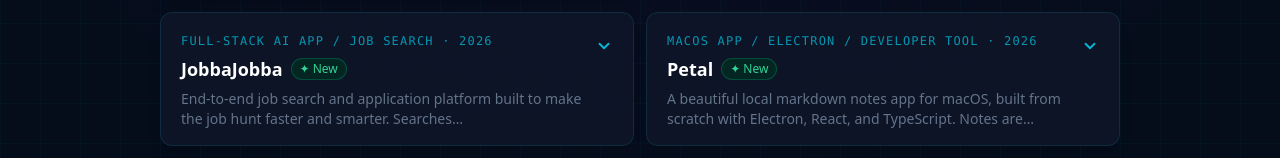
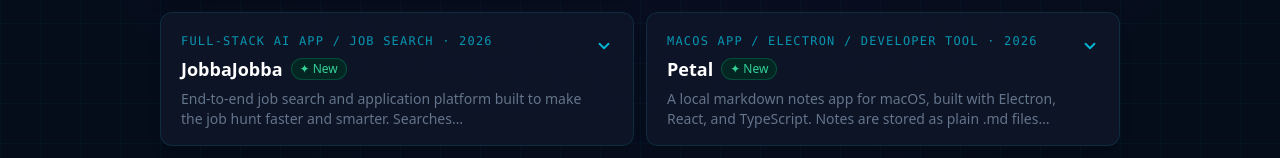
Before and after one commit to EiriniOr/eirini-portfolio, a React (Vite) app: page / in a window 1280 px wide. Shown: the part 817-975 px from the top of the page. Built offline with nearby package versions, Linux system fonts and the light colour scheme.

Commit message:
Update petal card

```diff
--- a/src/App.jsx
+++ b/src/App.jsx
@@ -108,7 +108,7 @@
     year: "2026",
     badge: "new",
     impact:
-      "A beautiful local markdown notes app for macOS, built from scratch with Electron, React, and TypeScript. Notes are stored as plain .md files on disk — no cloud, no accounts, no sync fees. Features a CodeMirror 6 editor with split/preview/edit modes, ⌘K full-text search, folders and #hashtag support, and desktop sticky notes that float on the desktop and render markdown. A menu bar icon keeps the app alive without cluttering the Dock.",
+      "A local markdown notes app for macOS, built with Electron, React, and TypeScript. Notes are stored as plain .md files on disk and can be easily shared with others. Features a CodeMirror 6 editor with split/preview/edit modes, ⌘K full-text search, folders and #hashtag support, and desktop sticky notes that float on the desktop and render markdown.",
     stack: [
       "Electron", "React 18", "TypeScript", "Tailwind CSS",
       "Framer Motion", "CodeMirror 6", "Zustand", "react-markdown",
@@ -120,9 +120,7 @@
     highlights: [
       "Markdown editor with split / edit / preview modes, syntax highlighting, and live preview",
       "Desktop sticky notes — pin any note as a floating widget, click to edit, renders markdown with themed colors",
-      "Local-first: notes are plain .md files in ~/Documents/Petal Notes/, survive restarts and work in any editor",
-      "⌘K command palette for full-text search across all notes",
-      "Menu bar icon — closing the window never quits the app; New Note and Quit from the tray",
+      "⌘K command for full-text search across all notes",
       "Import .md files from anywhere via the sidebar file picker (supports multi-select)",
       "Install: download the DMG from the release page, drag Petal to Applications, right-click → Open on first launch to bypass the unsigned-app warning",
     ],
```
